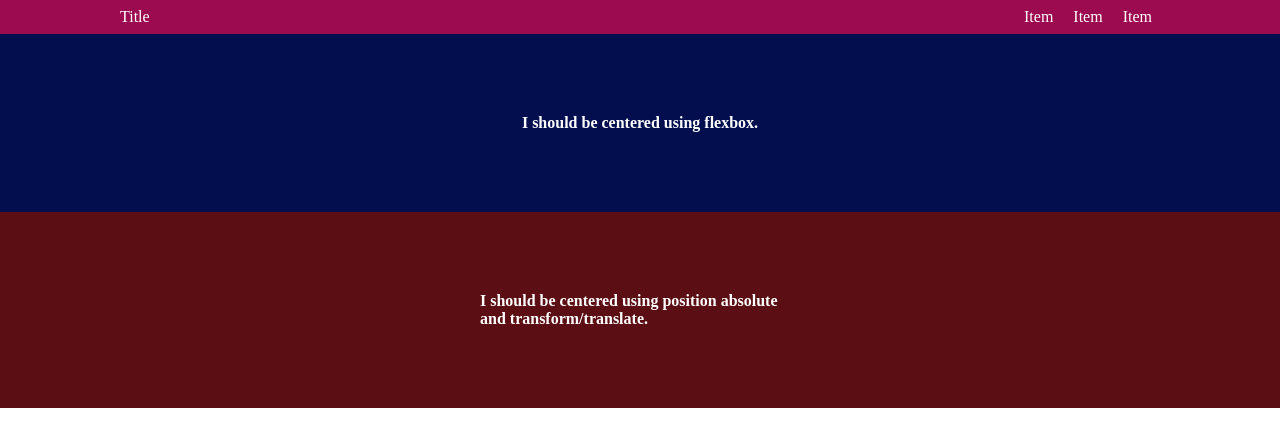
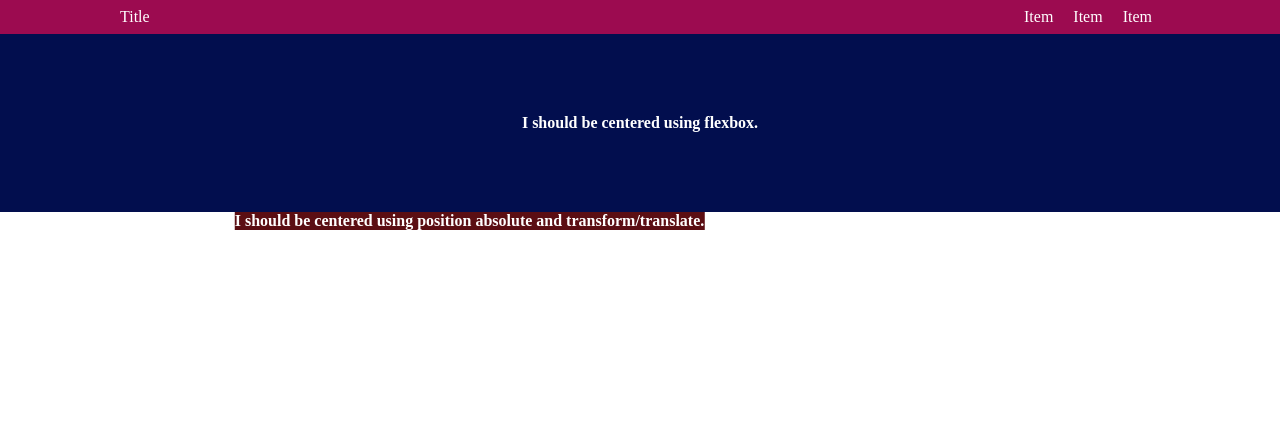
Before and after one commit to karafulgum/05-flex-practice, a website: page public/index.html in a window 1280 px wide. Drawn offline with nearby package versions, Linux system fonts and the light colour scheme; files that its build step writes are made by us from their sources.

Commit message:
Position Absolute Hero Styling

```diff
--- a/styles/_hero.scss
+++ b/styles/_hero.scss
@@ -13,8 +13,7 @@
 
 .absolute {
   position: absolute;
-  padding: 5rem 30rem;
-  transform: translate(0, 0);
+  transform: translate(50%, 0);
   background: $c-absolute;
 
   &__text {
```
Also changed, not shown: public/index.html (+1 -1 lines).
